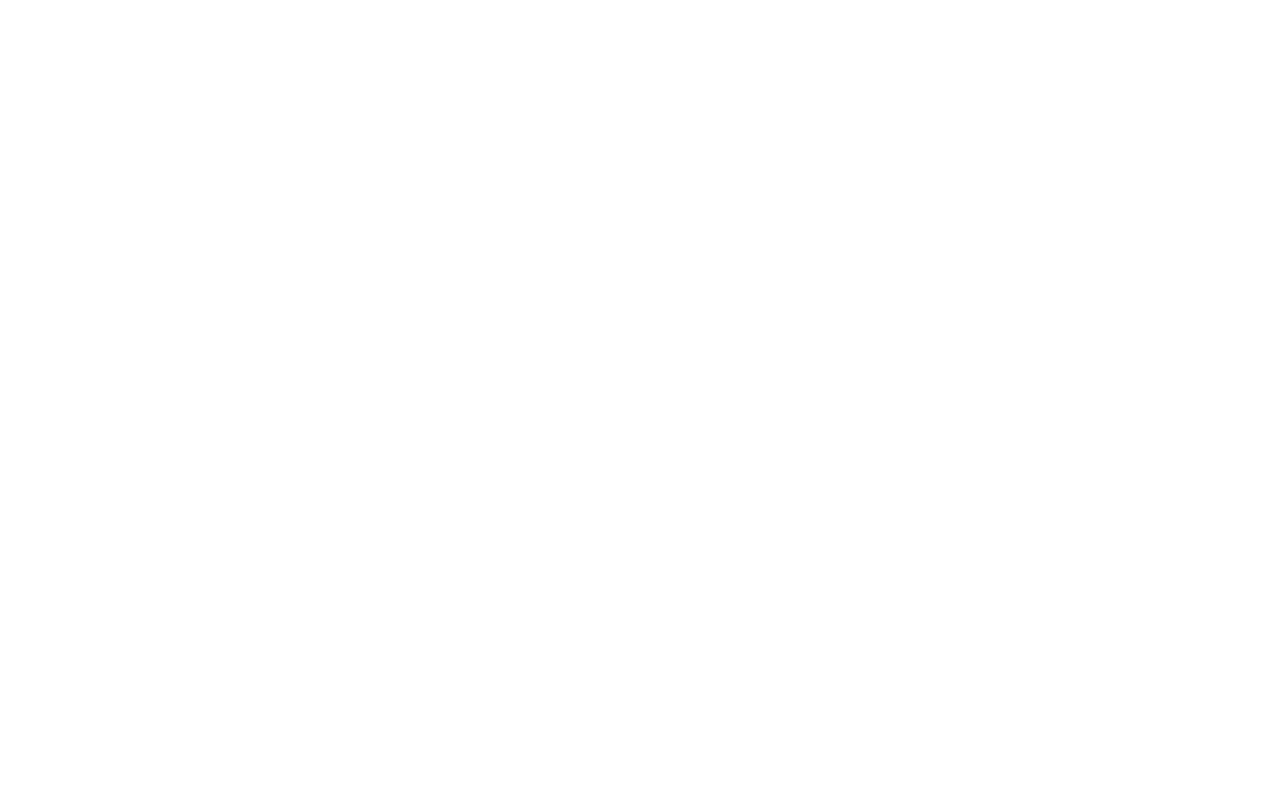
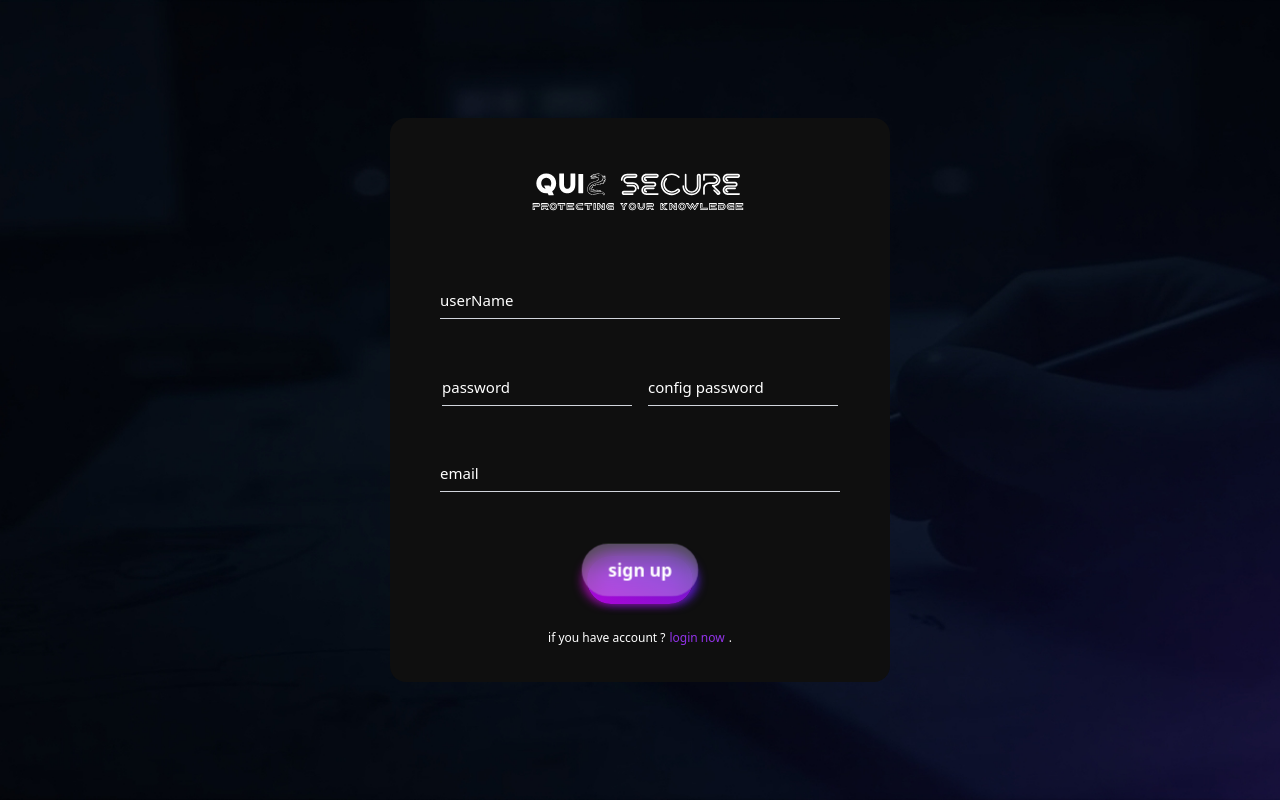
Before and after one commit to Ali-047/Algorithms-Design, a Vue app: page /authentication/1 in a window 1280 px wide. Before the commit this address had no page. Built offline with nearby package versions, Linux system fonts and the light colour scheme.

Commit message:
fix bug.

```diff
--- a/src/components/authentication/components/signIn.vue
+++ b/src/components/authentication/components/signIn.vue
@@ -4,7 +4,7 @@
 
 <template>
   <div class="flex-col">
-    <div class="flex flex-col justify-between items-center w-[500px] h-[500px] pb-6">
+    <div class="flex flex-col justify-between items-center w-[500px] h-[500px] pb-6 pt-6">
       <img src="@/assets/loginLogo.svg">
       <filed-input type="text" width="400px" placeholder="userName"/>
       <div class="flex gap-4">
--- a/src/components/authentication/index.vue
+++ b/src/components/authentication/index.vue
@@ -6,7 +6,7 @@
 <template>
   <!--  <div>hello authentication</div>-->
   <div class="background flex  justify-around items-center  w-[100vw] h-[100vh]">
-    <div class="rounded-2xl  bg-gray-dark flex justify-around items-center">
+    <div class=" rounded-2xl  bg-gray-dark flex justify-around items-center">
       <login-app v-if="router.params.type === 'login'"/>
       <sign-in v-else/>
     </div>
--- a/src/components/home/components/HeaderComponents.vue
+++ b/src/components/home/components/HeaderComponents.vue
@@ -20,7 +20,7 @@
           <div>Start Exam</div>
         </div>
       </div>
-      <div class="me-10 flex gap-2">
+      <div @click="$router.push({name:'auth',params:{type:'login'}})" class="me-10 flex gap-2">
         <img src="@/assets/icon/login.svg"/>
         <div>Log in</div>
       </div>
--- a/src/router/index.ts
+++ b/src/router/index.ts
@@ -10,6 +10,11 @@
         path: '/home',
         name: 'Home',
         component:Home
+    },
+    {
+        path: '/authentication/:type',
+        name:'auth',
+        component:() =>import("@/components/authentication/index.vue")
     }
 ];
 
--- a/src/style.css
+++ b/src/style.css
@@ -1,7 +1,15 @@
 @import "tailwindcss";
+
 @theme {
-    --color-primary: #1d4ed8;
-    --color-secondary: #9333ea;
+    --color-primary: #9333ea;
     --color-gray: oklch(0.269 0 0);
+    --color-gray-dark:oklch(0.17 0 0);
     --spacing-1: 0.25rem;
 }
+.input_text {
+    @apply border-b border-gray-300 py-1 focus:border-b-2 focus:border-primary transition-colors focus:outline-none bg-inherit
+}
+
+.input_text_label {
+    @apply absolute text-[15px] text-white left-0 cursor-text
+}
```
Also changed, not shown: .eslintrc-auto-import.json (added), src/assets/loginLogo.svg (added), 1 other file (tests, documents, lock files or other folders).
